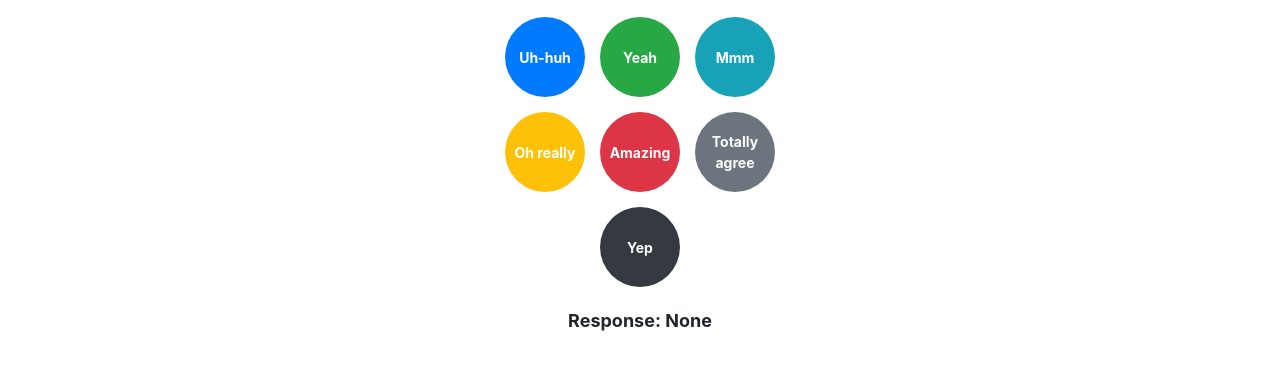
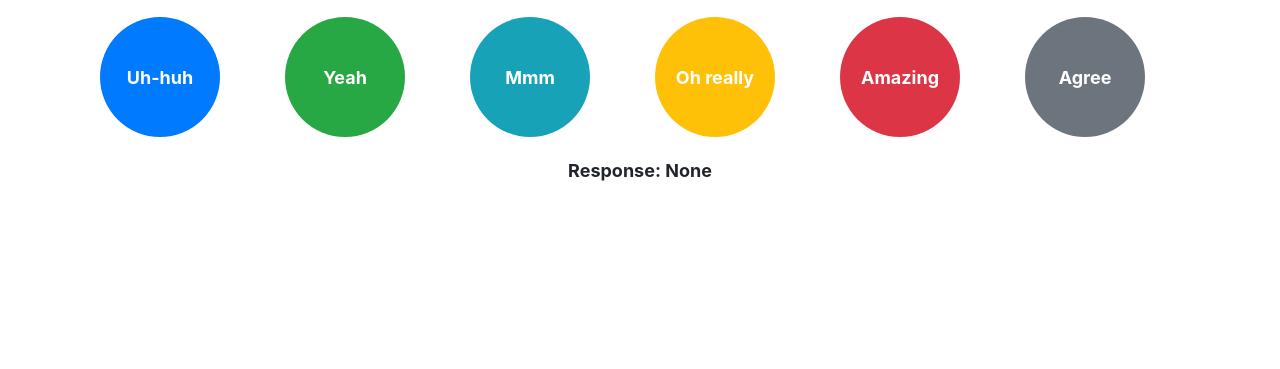
Before and after one commit to tobiwg/backchanelling_demo_1, a website: page buttons.html in a window 1280 px wide. Shown: the part 41-410 px from the top of the page. Drawn offline with nearby package versions, Linux system fonts and the light colour scheme.

Commit message:
Update buttons.html

```diff
--- a/buttons.html
+++ b/buttons.html
@@ -12,19 +12,20 @@
             flex-wrap: wrap;
             justify-content: center;
             align-items: center;
-            max-width: 300px;
             margin: 20px auto;
-            gap: 15px;
+            max-width: 100%; /* Allow container to be full width */
         }
         .circle-btn {
-            width: 80px;
-            height: 80px;
+            width: 100%; /* Full width within each column */
+            height: 100px;
+            max-width: 120px; /* Maximum size for larger screens */
+            max-height: 120px;
             border-radius: 50%;
             display: flex;
             align-items: center;
             justify-content: center;
             color: white;
-            font-size: 14px;
+            font-size: 16px;
             font-weight: bold;
             border: none;
         }
@@ -34,21 +35,41 @@
             font-size: 18px;
             font-weight: bold;
         }
+        /* Increase button sizes on larger screens */
+        @media (min-width: 768px) {
+            .circle-btn {
+                height: 120px;
+                max-height: 150px;
+                font-size: 18px;
+            }
+        }
     </style>
 </head>
 <body>
     <div class="container">
         <h2 class="text-center">AAC Backchanneling App</h2>
 
-        <!-- Circular Buttons Layout -->
-        <div class="circle-container">
-            <button class="circle-btn bg-primary" id="btn1" data-response="Quick Tap Response">Uh-huh</button>
-            <button class="circle-btn bg-success" id="btn2" data-response="Double-Tap Response">Yeah</button>
-            <button class="circle-btn bg-info" id="btn3" data-response="Soft Response">Mmm</button>
-            <button class="circle-btn bg-warning" id="btn4" data-response="Neutral Response">Oh really</button>
-            <button class="circle-btn bg-danger" id="btn5" data-response="Enthusiastic Response">Amazing</button>
-            <button class="circle-btn bg-secondary" id="btn6" data-response="Holding Response">Totally agree</button>
-            <button class="circle-btn bg-dark" id="btn7" data-response="Swipe Response">Yep</button>
+        <!-- Responsive Grid for Circular Buttons -->
+        <div class="row circle-container">
+            <div class="col-4 col-sm-3 col-md-2 text-center">
+                <button class="circle-btn bg-primary" id="btn1" data-response="Quick Tap Response">Uh-huh</button>
+            </div>
+            <div class="col-4 col-sm-3 col-md-2 text-center">
+                <button class="circle-btn bg-success" id="btn2" data-response="Double-Tap Response">Yeah</button>
+            </div>
+            <div class="col-4 col-sm-3 col-md-2 text-center">
+                <button class="circle-btn bg-info" id="btn3" data-response="Soft Response">Mmm</button>
+            </div>
+            <div class="col-4 col-sm-3 col-md-2 text-center">
+                <button class="circle-btn bg-warning" id="btn4" data-response="Neutral Response">Oh really</button>
+            </div>
+            <div class="col-4 col-sm-3 col-md-2 text-center">
+                <button class="circle-btn bg-danger" id="btn5" data-response="Enthusiastic Response">Amazing</button>
+            </div>
+            <div class="col-4 col-sm-3 col-md-2 text-center">
+                <button class="circle-btn bg-secondary" id="btn6" data-response="Holding Response">Agree</button>
+            </div>
+
         </div>
 
         <!-- Display the response text -->
```
